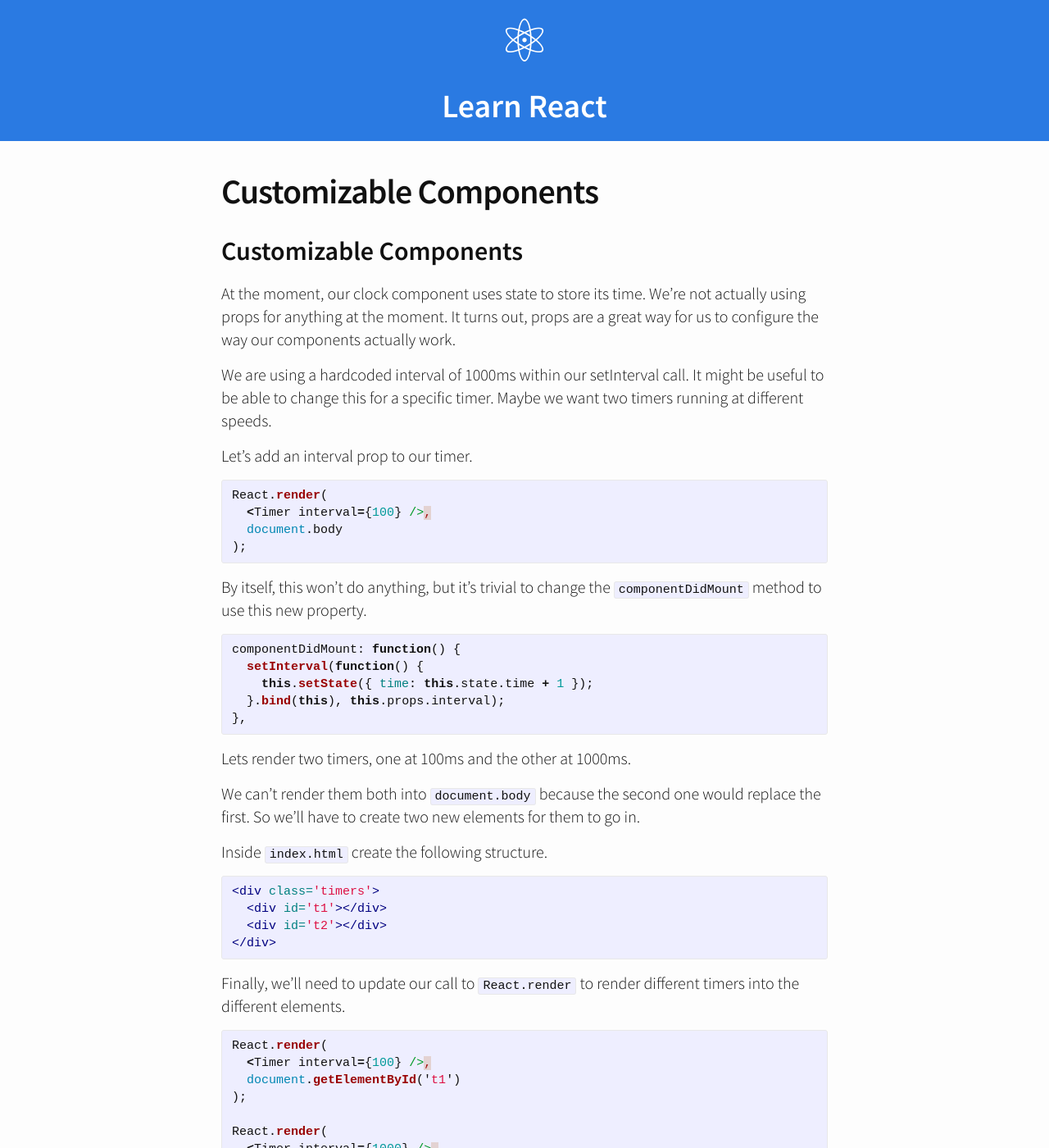
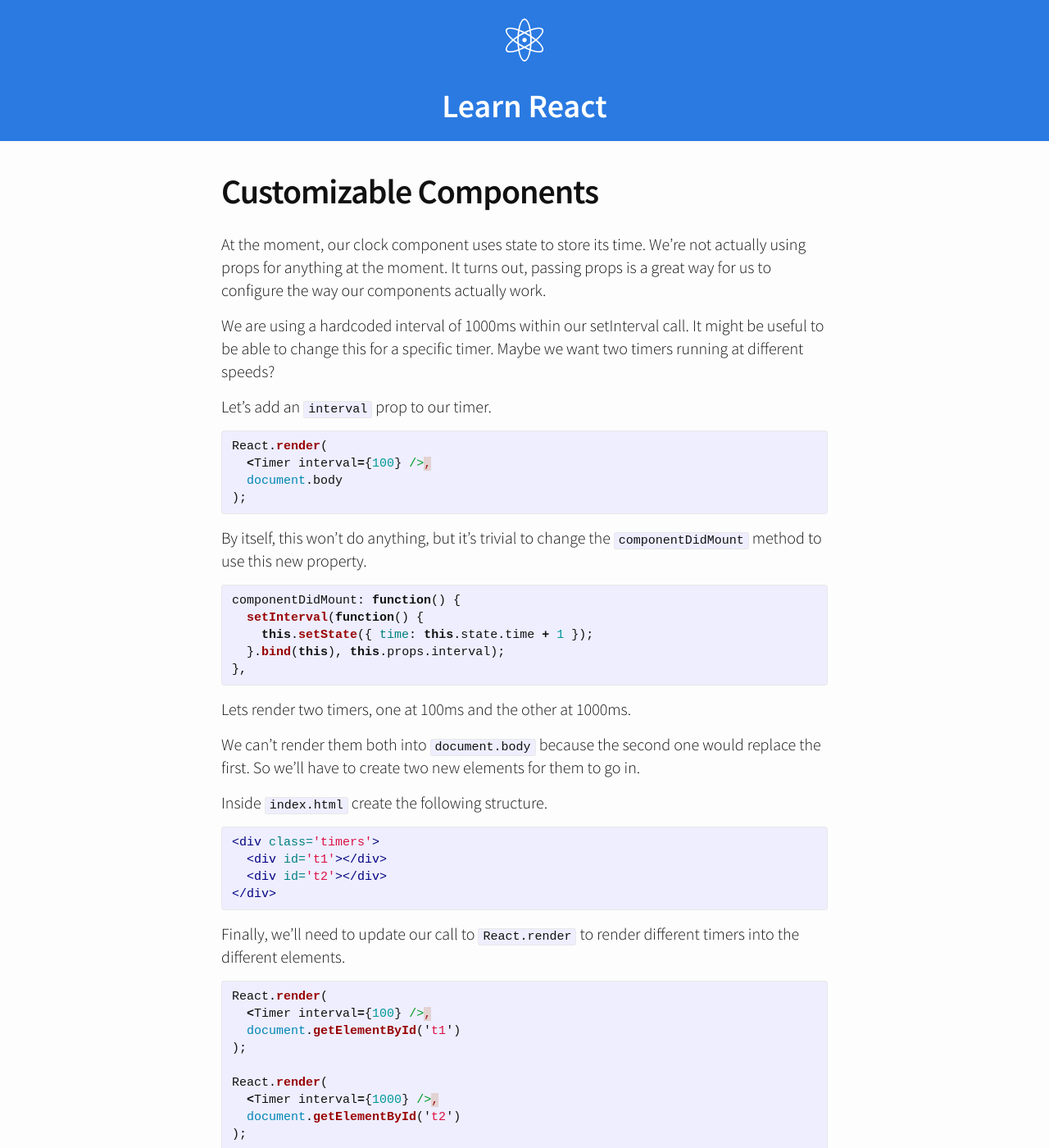
Before and after one commit to danprince/learn-react, a Jekyll site: the page built from pages/ex6.md, in a window 1280 px wide and 1400 px high. Shown: the whole window at 82% size. Built offline with Jekyll 4.4.1, drawn with Linux system fonts in a browser that asks for light colours; some web fonts are replaced; some of the changed text lies outside the part shown.

Commit message:
improving ex5 and ex6

```diff
--- a/pages/ex6.md
+++ b/pages/ex6.md
@@ -4,12 +4,11 @@ layout: page
 category: lesson
 ---
 
-## Customizable Components
-At the moment, our clock component uses state to store its time. We're not actually using props for anything at the moment. It turns out, props are a great way for us to configure the way our components actually work.
+At the moment, our clock component uses state to store its time. We're not actually using props for anything at the moment. It turns out, passing props is a great way for us to configure the way our components actually work.
 
-We are using a hardcoded interval of 1000ms within our setInterval call. It might be useful to be able to change this for a specific timer. Maybe we want two timers running at different speeds.
+We are using a hardcoded interval of 1000ms within our setInterval call. It might be useful to be able to change this for a specific timer. Maybe we want two timers running at different speeds?
 
-Let's add an interval prop to our timer.
+Let's add an `interval` prop to our timer.
 
 {% highlight javascript %}
 React.render(
```
Also changed, not shown: other parts of pages/ex6.md (+1 -1 lines), pages/ex5.md (+1 -1 lines).
